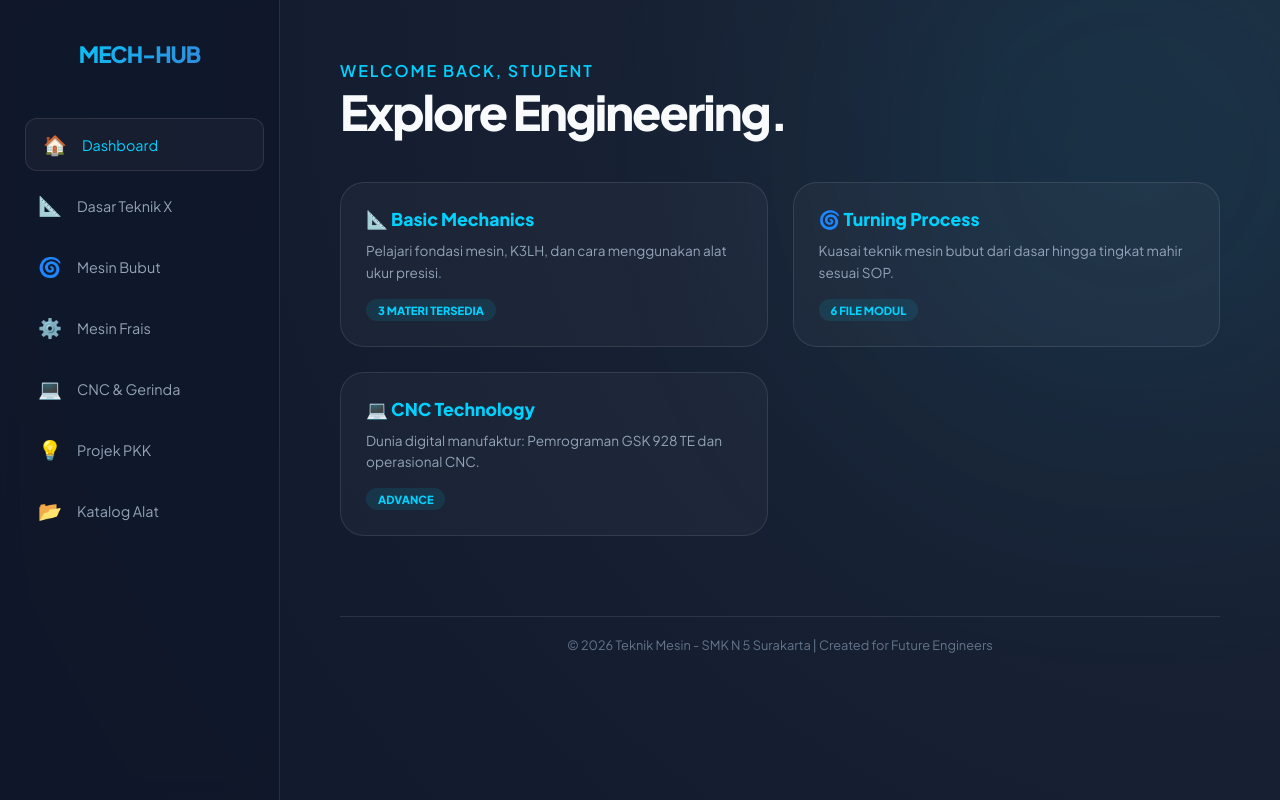
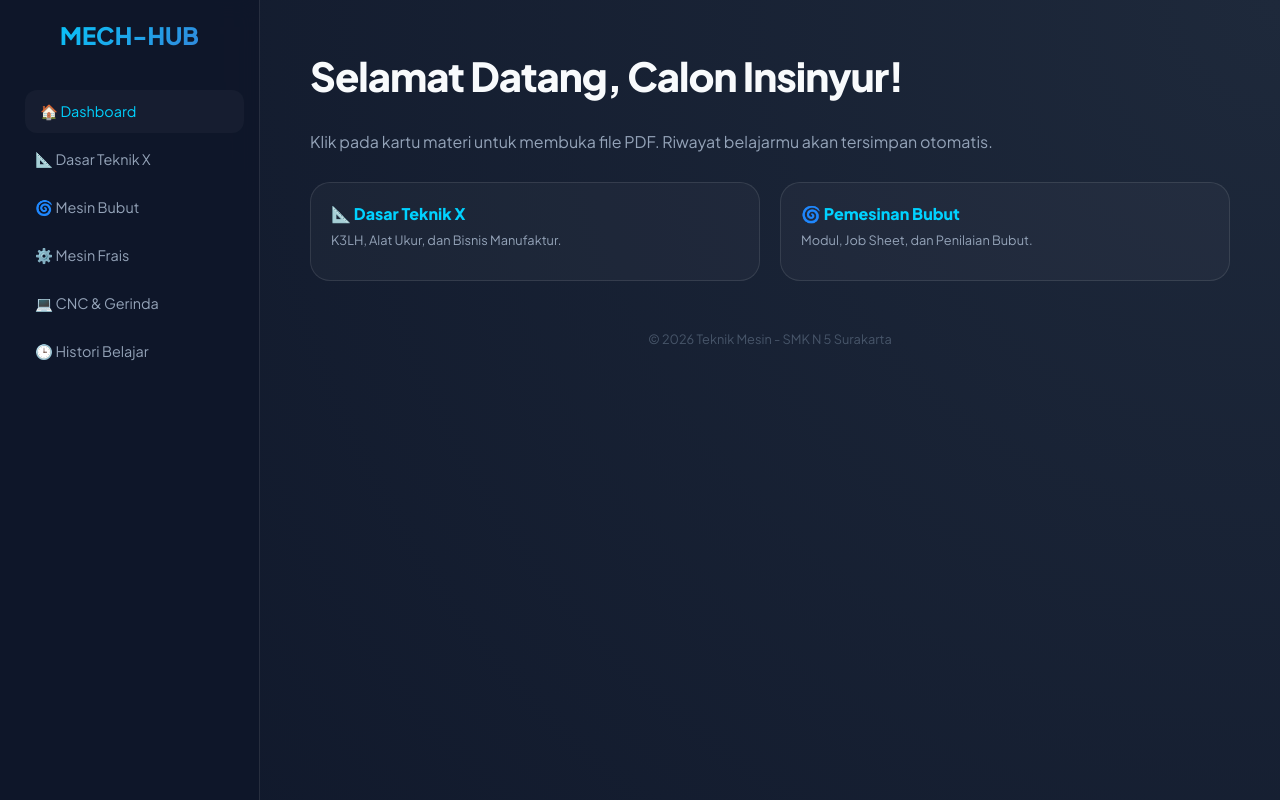
Before and after one commit to Khanifudin-teknik-mesin-smkn5/Teknik-Mesin, a plain HTML site: page index.html in a window 1280 px wide. Drawn offline with Linux system fonts and the light colour scheme.

Commit message:
Update index.html

```diff
--- a/index.html
+++ b/index.html
@@ -3,7 +3,7 @@
 <head>
     <meta charset="UTF-8">
     <meta name="viewport" content="width=device-width, initial-scale=1.0">
-    <title>Mechanical Learning Hub | SMK N 5 Surakarta</title>
+    <title>Mech-Hub | SMK N 5 Surakarta</title>
     <link href="https://fonts.googleapis.com/css2?family=Plus+Jakarta+Sans:wght@300;400;600;800&display=swap" rel="stylesheet">
     <style>
         :root {
@@ -17,32 +17,24 @@
         }
 
         * { margin: 0; padding: 0; box-sizing: border-box; }
-
         body {
             font-family: 'Plus Jakarta Sans', sans-serif;
             background: radial-gradient(circle at top right, #1e293b, #0f172a);
             color: var(--text);
             display: flex;
             min-height: 100vh;
-            overflow-x: hidden;
         }
 
-        /* --- SIDEBAR FUTURISTIK --- */
+        /* SIDEBAR */
         nav {
-            width: 280px;
-            background: rgba(15, 23, 42, 0.8);
+            width: 260px;
+            background: rgba(15, 23, 42, 0.9);
             backdrop-filter: blur(10px);
             height: 100vh;
             position: fixed;
             border-right: 1px solid var(--glass-border);
+            padding: 20px;
             z-index: 100;
-            padding: 20px;
-        }
-
-        .brand {
-            padding: 20px;
-            text-align: center;
-            margin-bottom: 30px;
         }
 
         .brand h2 {
@@ -50,253 +42,197 @@
             background: var(--gradient);
             -webkit-background-clip: text;
             -webkit-text-fill-color: transparent;
-            font-size: 1.4rem;
-            letter-spacing: -1px;
+            text-align: center;
+            margin-bottom: 40px;
         }
 
         nav ul { list-style: none; }
-
-        nav ul li { margin-bottom: 8px; }
-
         nav ul li a {
-            display: flex;
-            align-items: center;
-            padding: 14px 18px;
-            color: #94a3b8;
-            text-decoration: none;
-            border-radius: 12px;
-            transition: all 0.3s cubic-bezier(0.4, 0, 0.2, 1);
-            font-weight: 500;
-            font-size: 0.9rem;
+            display: flex; align-items: center; padding: 12px 15px;
+            color: #94a3b8; text-decoration: none; border-radius: 12px;
+            margin-bottom: 5px; transition: 0.3s; font-size: 0.9rem;
+        }
+        nav ul li a:hover, nav ul li a.active {
+            background: var(--glass); color: var(--primary); transform: translateX(5px);
         }
 
-        nav ul li a:hover, nav ul li a.active {
-            background: var(--glass);
-            color: var(--primary);
-            box-shadow: inset 0 0 0 1px var(--glass-border);
-            transform: translateX(5px);
-        }
-
-        .icon-box { margin-right: 15px; font-size: 1.2rem; }
-
-        /* --- MAIN CONTENT --- */
-        main {
-            margin-left: 280px;
-            padding: 60px;
-            width: 100%;
-        }
-
-        .page { display: none; animation: pageIn 0.6s ease forwards; }
+        /* MAIN */
+        main { margin-left: 260px; padding: 50px; width: 100%; }
+        .page { display: none; animation: fadeIn 0.5s ease; }
         .page.active { display: block; }
 
-        @keyframes pageIn {
-            from { opacity: 0; transform: translateY(30px) scale(0.98); }
-            to { opacity: 1; transform: translateY(0) scale(1); }
-        }
+        @keyframes fadeIn { from { opacity: 0; transform: translateY(10px); } to { opacity: 1; transform: translateY(0); } }
 
-        h1 {
-            font-size: 3rem;
-            font-weight: 800;
-            margin-bottom: 40px;
-            letter-spacing: -2px;
-        }
+        h1 { font-size: 2.5rem; margin-bottom: 30px; letter-spacing: -1px; }
 
-        /* --- GRID MATERI --- */
-        .grid {
-            display: grid;
-            grid-template-columns: repeat(auto-fill, minmax(320px, 1fr));
-            gap: 25px;
-        }
+        /* CARDS */
+        .grid { display: grid; grid-template-columns: repeat(auto-fill, minmax(300px, 1fr)); gap: 20px; }
 
         .card {
-            background: var(--glass);
-            border: 1px solid var(--glass-border);
-            backdrop-filter: blur(5px);
-            padding: 25px;
-            border-radius: 24px;
-            transition: all 0.4s ease;
-            cursor: pointer;
-            position: relative;
-            overflow: hidden;
+            background: var(--glass); border: 1px solid var(--glass-border);
+            padding: 20px; border-radius: 20px; transition: 0.3s;
+            text-decoration: none; color: inherit; display: block;
         }
+        .card:hover {
+            transform: translateY(-5px); border-color: var(--primary);
+            background: rgba(255,255,255,0.05);
+        }
+        .card h3 { color: var(--primary); font-size: 1rem; margin-bottom: 8px; }
+        .card p { font-size: 0.8rem; color: #94a3b8; margin-bottom: 12px; }
+        .badge { font-size: 0.65rem; padding: 4px 10px; background: rgba(0,210,255,0.1); color: var(--primary); border-radius: 10px; font-weight: 700; }
 
-        .card::before {
-            content: '';
-            position: absolute;
-            top: 0; left: 0; width: 100%; height: 100%;
-            background: var(--gradient);
-            opacity: 0;
-            transition: 0.4s;
-            z-index: -1;
+        /* HISTORY SECTION */
+        #history-list { margin-top: 20px; }
+        .history-item {
+            display: flex; justify-content: space-between; align-items: center;
+            padding: 15px; background: var(--glass); border-radius: 12px;
+            margin-bottom: 10px; font-size: 0.85rem; border-left: 3px solid var(--primary);
         }
+        .history-time { font-size: 0.7rem; color: #64748b; }
 
-        .card:hover {
-            transform: translateY(-10px);
-            border-color: var(--primary);
-            box-shadow: 0 20px 40px rgba(0, 0, 0, 0.4);
+        .btn-clear {
+            background: transparent; border: 1px solid #ef4444; color: #ef4444;
+            padding: 5px 15px; border-radius: 8px; cursor: pointer; font-size: 0.8rem; margin-bottom: 20px;
         }
+        .btn-clear:hover { background: #ef4444; color: white; }
 
-        .card:hover::before { opacity: 0.05; }
-
-        .card h3 { font-size: 1.1rem; margin-bottom: 10px; color: var(--primary); }
-        .card p { font-size: 0.85rem; color: #94a3b8; line-height: 1.6; }
-
-        .badge {
-            display: inline-block;
-            padding: 4px 12px;
-            background: rgba(0, 210, 255, 0.1);
-            color: var(--primary);
-            border-radius: 20px;
-            font-size: 0.7rem;
-            font-weight: 700;
-            margin-top: 15px;
-            text-transform: uppercase;
-        }
-
-        /* --- DECORATION --- */
-        .blob {
-            position: fixed;
-            width: 500px; height: 500px;
-            background: var(--primary);
-            filter: blur(150px);
-            opacity: 0.1;
-            z-index: -1;
-            border-radius: 50%;
-            top: -100px; right: -100px;
-        }
-
-        footer {
-            margin-top: 80px;
-            padding-top: 20px;
-            border-top: 1px solid var(--glass-border);
-            text-align: center;
-            color: #64748b;
-            font-size: 0.8rem;
-        }
-
-        /* RESPONSIVE */
-        @media (max-width: 1024px) {
-            nav { width: 80px; padding: 20px 10px; }
-            nav .brand h2, nav ul li a span:not(.icon-box) { display: none; }
-            main { margin-left: 80px; padding: 30px; }
-        }
+        footer { margin-top: 50px; text-align: center; color: #475569; font-size: 0.8rem; }
     </style>
 </head>
 <body>
 
-    <div class="blob"></div>
-
     <nav>
-        <div class="brand">
-            <h2>MECH-HUB</h2>
-        </div>
+        <div class="brand"><h2>MECH-HUB</h2></div>
         <ul>
-            <li><a href="#" class="active" onclick="show(event, 'home')"><span class="icon-box">🏠</span><span>Dashboard</span></a></li>
-            <li><a href="#" onclick="show(event, 'x')"><span class="icon-box">📐</span><span>Dasar Teknik X</span></a></li>
-            <li><a href="#" onclick="show(event, 'bubut')"><span class="icon-box">🌀</span><span>Mesin Bubut</span></a></li>
-            <li><a href="#" onclick="show(event, 'frais')"><span class="icon-box">⚙️</span><span>Mesin Frais</span></a></li>
-            <li><a href="#" onclick="show(event, 'cnc')"><span class="icon-box">💻</span><span>CNC & Gerinda</span></a></li>
-            <li><a href="#" onclick="show(event, 'pkk')"><span class="icon-box">💡</span><span>Projek PKK</span></a></li>
-            <li><a href="#" onclick="show(event, 'katalog')"><span class="icon-box">📂</span><span>Katalog Alat</span></a></li>
+            <li><a href="#" class="active" onclick="show(event, 'home')">🏠 Dashboard</a></li>
+            <li><a href="#" onclick="show(event, 'x')">📐 Dasar Teknik X</a></li>
+            <li><a href="#" onclick="show(event, 'bubut')">🌀 Mesin Bubut</a></li>
+            <li><a href="#" onclick="show(event, 'frais')">⚙️ Mesin Frais</a></li>
+            <li><a href="#" onclick="show(event, 'cnc')">💻 CNC & Gerinda</a></li>
+            <li><a href="#" onclick="show(event, 'history-page')">🕒 Histori Belajar</a></li>
         </ul>
     </nav>
 
     <main>
         <div id="home" class="page active">
-            <p style="color: var(--primary); font-weight: 600; letter-spacing: 2px;">WELCOME BACK, STUDENT</p>
-            <h1>Explore Engineering.</h1>
+            <h1>Selamat Datang, Calon Insinyur!</h1>
+            <p style="margin-bottom: 30px; color: #94a3b8;">Klik pada kartu materi untuk membuka file PDF. Riwayat belajarmu akan tersimpan otomatis.</p>
             <div class="grid">
-                <div class="card" onclick="show(event, 'x')">
-                    <h3>📐 Basic Mechanics</h3>
-                    <p>Pelajari fondasi mesin, K3LH, dan cara menggunakan alat ukur presisi.</p>
-                    <span class="badge">3 Materi Tersedia</span>
-                </div>
-                <div class="card" onclick="show(event, 'bubut')">
-                    <h3>🌀 Turning Process</h3>
-                    <p>Kuasai teknik mesin bubut dari dasar hingga tingkat mahir sesuai SOP.</p>
-                    <span class="badge">6 File Modul</span>
-                </div>
-                <div class="card" onclick="show(event, 'cnc')">
-                    <h3>💻 CNC Technology</h3>
-                    <p>Dunia digital manufaktur: Pemrograman GSK 928 TE dan operasional CNC.</p>
-                    <span class="badge">Advance</span>
-                </div>
+                <div class="card" onclick="show(event, 'x')"><h3>📐 Dasar Teknik X</h3><p>K3LH, Alat Ukur, dan Bisnis Manufaktur.</p></div>
+                <div class="card" onclick="show(event, 'bubut')"><h3>🌀 Pemesinan Bubut</h3><p>Modul, Job Sheet, dan Penilaian Bubut.</p></div>
             </div>
         </div>
 
         <div id="x" class="page">
             <h1>Dasar Teknik X</h1>
             <div class="grid">
-                <div class="card"><h3>Proses Bisnis Manufaktur</h3><p>Materi Dasar Kelas X</p><span class="badge">E-Book</span></div>
-                <div class="card"><h3>Prinsip K3LH</h3><p>Menerapkan Prinsip2 K3LH</p><span class="badge">Safety</span></div>
-                <div class="card"><h3>Metrologi Dasar</h3><p>Menggunakan Alat Ukur & Jangka Sorong</p><span class="badge">Praktikum</span></div>
-                <div class="card"><h3>Perkakas Tangan</h3><p>Menggunakan Perkakas Tangan</p><span class="badge">Manual Tool</span></div>
+                <a href="Menerapkan Prinsip2 K3LH.pdf" target="_blank" class="card" onclick="saveHistory('Menerapkan Prinsip2 K3LH')">
+                    <h3>Prinsip K3LH</h3>
+                    <p>Klik untuk membuka file PDF</p>
+                    <span class="badge">OPEN PDF</span>
+                </a>
+                <a href="Proses Bisnis Bidang Manufaktur.pdf" target="_blank" class="card" onclick="saveHistory('Bisnis Manufaktur')">
+                    <h3>Bisnis Manufaktur</h3>
+                    <p>Memahami alur kerja industri.</p>
+                    <span class="badge">OPEN PDF</span>
+                </a>
+                <a href="MATERI DASAR KELAS X.pdf" target="_blank" class="card" onclick="saveHistory('Materi Dasar X')">
+                    <h3>Materi Dasar X</h3>
+                    <p>Kumpulan materi dasar teknik mesin.</p>
+                    <span class="badge">OPEN PDF</span>
+                </a>
             </div>
         </div>
 
         <div id="bubut" class="page">
             <h1>Mesin Bubut</h1>
             <div class="grid">
-                <div class="card"><h3>Informasi Bubut</h3><p>Buku Informasi Bekerja Dengan Mesin Bubut</p><span class="badge">Reference</span></div>
-                <div class="card"><h3>Job Sheet XI</h3><p>Panduan Praktik Bubut Kelas XI</p><span class="badge">Job Sheet</span></div>
-                <div class="card"><h3>Penilaian Praktik</h3><p>Lembar Penilaian Praktik Bubut</p><span class="badge">Grade</span></div>
-                <div class="card"><h3>Modul M76A</h3><p>Modul Teknik Bubut Baru</p><span class="badge">Module</span></div>
+                <a href="JOB SHEET BUBUT KELAS XI.pdf" target="_blank" class="card" onclick="saveHistory('Job Sheet Bubut XI')">
+                    <h3>Job Sheet Bubut XI</h3>
+                    <p>Panduan praktikum mesin bubut.</p>
+                    <span class="badge">OPEN JOB SHEET</span>
+                </a>
+                <a href="MODULM76A_BARU.pdf" target="_blank" class="card" onclick="saveHistory('Modul Bubut M76A')">
+                    <h3>Modul M76A Baru</h3>
+                    <p>Modul pembelajaran teknis terbaru.</p>
+                    <span class="badge">OPEN MODUL</span>
+                </a>
+                <a href="LEMBAR PENILAIAN PRAKTIK BUBUT KELAS XI.pdf" target="_blank" class="card" onclick="saveHistory('Penilaian Bubut XI')">
+                    <h3>Rubrik Penilaian Bubut</h3>
+                    <p>Standar nilai praktek bengkel.</p>
+                    <span class="badge">OPEN PDF</span>
+                </a>
             </div>
         </div>
 
-        <div id="frais" class="page">
-            <h1>Mesin Frais</h1>
-            <div class="grid">
-                <div class="card"><h3>Buku Kerja Frais</h3><p>3 Buku Kerja Melakukan Pekerjaan Frais</p><span class="badge">Buku Kerja</span></div>
-                <div class="card"><h3>Job Sheet XI/XII</h3><p>Job Sheet Frais Kelas 2 & 3</p><span class="badge">Practical</span></div>
-                <div class="card"><h3>Evaluasi Frais</h3><p>Soal Melakukan Pekerjaan Dengan Mesin Frais</p><span class="badge">Exam</span></div>
-            </div>
-        </div>
-
-        <div id="cnc" class="page">
-            <h1>CNC & Gerinda</h1>
-            <div class="grid">
-                <div class="card"><h3>Pemrograman CNC</h3><p>GSK 928 TE-rev1 Dasar Pemrograman</p><span class="badge">Programming</span></div>
-                <div class="card"><h3>Modul CNC</h3><p>Modul 2 Mesin Bubut CNC</p><span class="badge">Advanced</span></div>
-                <div class="card"><h3>Operasi Gerinda</h3><p>4-8 Modul Mengoperasikan Mesin Gerinda</p><span class="badge">Manual</span></div>
-            </div>
-        </div>
-
-        <div id="pkk" class="page">
-            <h1>Projek Kreatif (PKK)</h1>
-            <div class="grid">
-                <div class="card"><h3>Modul PKK XI</h3><p>Modul PKK SMK Kelas XI</p><span class="badge">Creative</span></div>
-                <div class="card"><h3>Projek Kelas XII</h3><p>Projek PKK SMK Kelas XII</p><span class="badge">Final Project</span></div>
-            </div>
-        </div>
-
-        <div id="katalog" class="page">
-            <h1>Katalog Alat & Rubrik</h1>
-            <div class="grid">
-                <div class="card"><h3>Alat Ukur 1 & 2</h3><p>Katalog Lengkap Alat Ukur Presisi</p><span class="badge">Catalog</span></div>
-                <div class="card"><h3>Alat Potong</h3><p>Katalog Pisau Bubut & Frais</p><span class="badge">Tools</span></div>
-                <div class="card"><h3>Safety Catalog</h3><p>Katalog Keselamatan Kerja</p><span class="badge">K3</span></div>
-                <div class="card" style="border-color: #22c55e;"><h3>Rubrik Bengkel</h3><p>Rubrik Penilaian Praktek Bengkel</p><span class="badge" style="background: #22c55e33; color: #22c55e;">Score</span></div>
-            </div>
+        <div id="history-page" class="page">
+            <h1>Histori Belajar</h1>
+            <button class="btn-clear" onclick="clearHistory()">Hapus Semua Riwayat</button>
+            <div id="history-list">
+                </div>
         </div>
 
         <footer>
-            <p>&copy; 2026 Teknik Mesin - SMK N 5 Surakarta | Created for Future Engineers</p>
+            <p>&copy; 2026 Teknik Mesin - SMK N 5 Surakarta</p>
         </footer>
     </main>
 
     <script>
+        // Fungsi Navigasi Halaman
         function show(e, id) {
             if(e) e.preventDefault();
             document.querySelectorAll('.page').forEach(p => p.classList.remove('active'));
             document.querySelectorAll('nav ul li a').forEach(a => a.classList.remove('active'));
-
             document.getElementById(id).classList.add('active');
 
             const activeLink = document.querySelector(`nav ul li a[onclick*="${id}"]`);
             if(activeLink) activeLink.classList.add('active');
 
-            window.scrollTo({top: 0, behavior: 'smooth'});
+            if(id === 'history-page') loadHistory();
+        }
+
+        // Fungsi Simpan Riwayat ke Local Storage
+        function saveHistory(title) {
+            let history = JSON.parse(localStorage.getItem('mechHistory')) || [];
+            let now = new Date();
+            let timestamp = now.toLocaleDateString() + ' ' + now.toLocaleTimeString();
+
+            // Tambah data baru ke atas list
+            history.unshift({ title: title, time: timestamp });
+
+            // Batasi riwayat maksimal 10 item saja
+            if(history.length > 10) history.pop();
+
+            localStorage.setItem('mechHistory', JSON.stringify(history));
+        }
+
+        // Fungsi Load Riwayat untuk ditampilkan
+        function loadHistory() {
+            const list = document.getElementById('history-list');
+            let history = JSON.parse(localStorage.getItem('mechHistory')) || [];
+
+            if(history.length === 0) {
+                list.innerHTML = '<p style="color:#64748b">Belum ada materi yang dibuka.</p>';
+                return;
+            }
+
+            list.innerHTML = history.map(item => `
+                <div class="history-item">
+                    <div>
+                        <strong>${item.title}</strong><br>
+                        <span class="history-time">Terakhir dibuka: ${item.time}</span>
+                    </div>
+                    <span style="color:var(--primary)">✓ Selesai</span>
+                </div>
+            `).join('');
+        }
+
+        // Fungsi Hapus Riwayat
+        function clearHistory() {
+            if(confirm('Hapus semua histori belajar?')) {
+                localStorage.removeItem('mechHistory');
+                loadHistory();
+            }
         }
     </script>
 </body>
```
